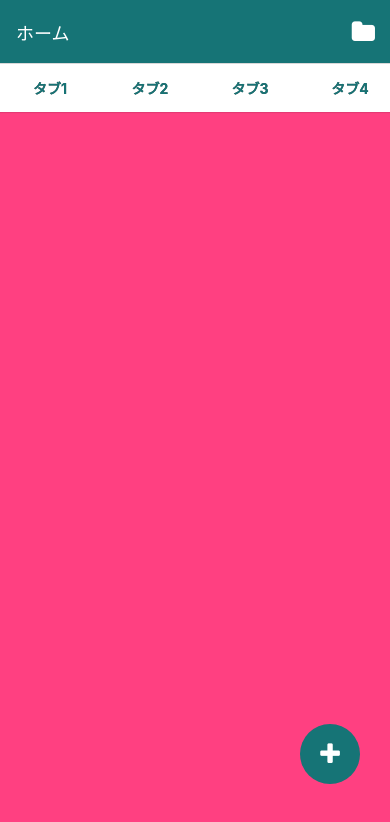
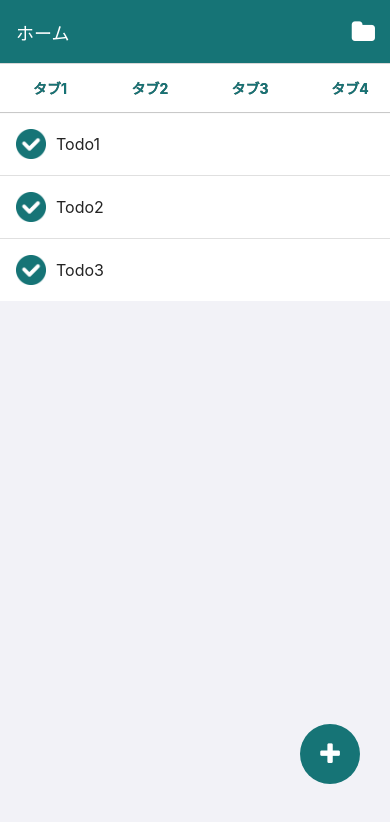
Before and after one commit to sakes9/react-native-todo-list, a React Native app: screen /Home in a window 390 px wide. Shown: the top 822 px of the page. Built offline with nearby package versions, Linux system fonts and the light colour scheme.

Commit message:
【アプリ】UI作成　リストビューを作成する

```diff
--- a/src/screens/HomeScreen.js
+++ b/src/screens/HomeScreen.js
@@ -1,6 +1,6 @@
 import React, { useLayoutEffect } from 'react';
 import { StatusBar } from 'expo-status-bar';
-import { StyleSheet, Text, View, TouchableOpacity, Alert, useWindowDimensions } from 'react-native';
+import { StyleSheet, Text, View, TouchableOpacity, Alert, useWindowDimensions, FlatList } from 'react-native';
 import Icon from 'react-native-vector-icons/FontAwesome';
 import Checkmark from '../components/Checkmark';
 import TodoListItem from '../components/TodoListItem';
@@ -8,17 +8,20 @@ import FloatingButton from '../components/FloatingButton';
 import AlertUtil from '../utils/AlertUtil';
 import { TabView, SceneMap, TabBar } from 'react-native-tab-view';
 
-const FirstRoute = () => <View style={{ flex: 1, backgroundColor: '#ff4081' }} />;
-
-const SecondRoute = () => <View style={{ flex: 1, backgroundColor: '#673ab7' }} />;
-
-const renderScene = SceneMap({
-  tab1: FirstRoute,
-  tab2: SecondRoute,
-  tab3: FirstRoute,
-  tab4: SecondRoute,
-  tab5: FirstRoute,
-});
+const DATA = [
+  {
+    id: 'bd7acbea-c1b1-46c2-aed5-3ad53abb28ba',
+    title: 'Todo1',
+  },
+  {
+    id: '3ac68afc-c605-48d3-a4f8-fbd91aa97f63',
+    title: 'Todo2',
+  },
+  {
+    id: '58694a0f-3da1-471f-bd96-145571e29d72',
+    title: 'Todo3',
+  },
+];
 
 export default function HomeScreen({ navigation }) {
   const layout = useWindowDimensions();
@@ -52,6 +55,17 @@ export default function HomeScreen({ navigation }) {
     AlertUtil.showTextInputAlert('Todo追加', '追加するTodo名を入力してください', (text) => console.log(text));
   }
 
+  const renderItem = ({ item }) => {
+    return <TodoListItem todoTitle={item.title}></TodoListItem>;
+  };
+
+  const renderScene = ({ route }) => {
+    switch (route.key) {
+      default:
+        return <FlatList data={DATA} renderItem={renderItem} keyExtractor={(item) => item.id} />;
+    }
+  };
+
   const renderTabBar = (props) => {
     return (
       <TabBar
@@ -77,10 +91,6 @@ export default function HomeScreen({ navigation }) {
         initialLayout={{ width: layout.width }}
       />
 
-      {/* <View style={{ width: '100%' }}>
-        <TodoListItem todoTitle={'てすとTodo'}></TodoListItem>
-      </View> */}
-
       <FloatingButton onPress={showAddTodoAlert}></FloatingButton>
       <StatusBar style="light" />
     </View>
--- a/src/screens/TabScreen.js
+++ b/src/screens/TabScreen.js
@@ -1,8 +1,36 @@
 import { useLayoutEffect } from 'react';
 import { StatusBar } from 'expo-status-bar';
-import { StyleSheet, Text, View, TouchableOpacity } from 'react-native';
+import { StyleSheet, Text, View, TouchableOpacity, FlatList } from 'react-native';
 import Icon from 'react-native-vector-icons/FontAwesome';
 import TabListItem from '../components/TabListItem';
+
+const styles = StyleSheet.create({
+  container: {
+    flex: 1,
+    backgroundColor: '#F2F2F7',
+  },
+});
+
+const DATA = [
+  {
+    id: 'bd7acbea-c1b1-46c2-aed5-3ad53abb28ba',
+    title: 'タブ1',
+  },
+  {
+    id: '3ac68afc-c605-48d3-a4f8-fbd91aa97f63',
+    title: 'タブ2',
+  },
+  {
+    id: '58694a0f-3da1-471f-bd96-145571e29d72',
+    title: 'タブ3',
+  },
+];
+
+const Item = ({ title }) => (
+  <View style={styles.item}>
+    <Text style={styles.title}>{title}</Text>
+  </View>
+);
 
 export default function TabScreen({ navigation }) {
   useLayoutEffect(() => {
@@ -17,22 +45,15 @@ export default function TabScreen({ navigation }) {
     });
   }, []);
 
+  const renderItem = ({ item }) => {
+    return <TabListItem tabTitle={item.title}></TabListItem>;
+  };
+
   return (
     <View style={styles.container}>
-      <View style={{ width: '100%' }}>
-        <TabListItem tabTitle={'てすとたぶ'}></TabListItem>
-      </View>
+      <FlatList contentContainerStyle={{ marginTop: 30 }} data={DATA} renderItem={renderItem} keyExtractor={(item) => item.id} />
 
       <StatusBar style="light" />
     </View>
   );
 }
-
-const styles = StyleSheet.create({
-  container: {
-    flex: 1,
-    backgroundColor: '#F2F2F7',
-    alignItems: 'center',
-    justifyContent: 'center',
-  },
-});
```
